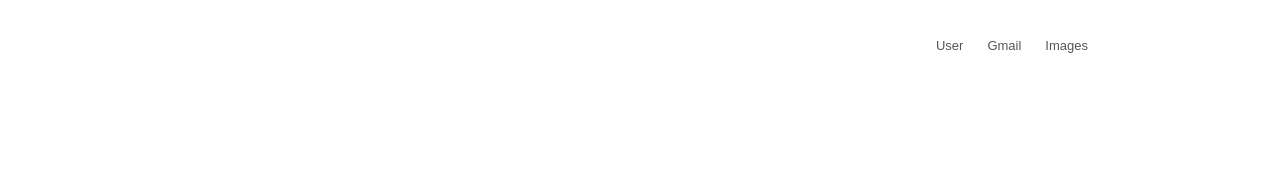
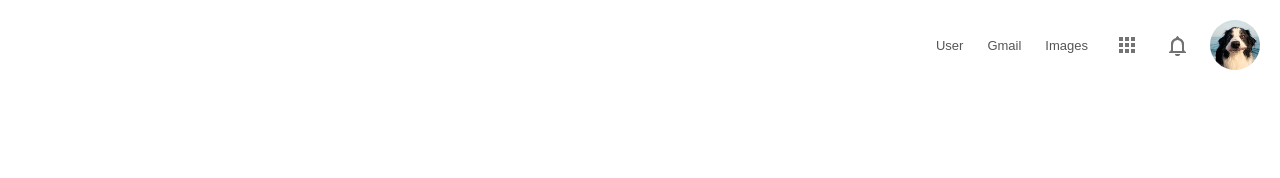
Before and after one commit to hp-4k/google-homepage, a plain HTML site: page index.html in a window 1280 px wide. Shown: the top 178 px of the page. Drawn offline with Linux system fonts and the light colour scheme.

Commit message:
fix an issue with displaying images

```diff
--- a/css/main.css
+++ b/css/main.css
@@ -25,18 +25,18 @@ li div {
 }
 
 #menu_icon {
-	background-image: url('images/icons.png');
+	background-image: url(../images/icons.png);
 	background-position: -132px -38px;
 	opacity: .55;
 }
 
 #bell_icon {
-	background-image: url('images/icons.png');
+	background-image: url(../images/icons.png);
 	opacity: .55;
 }
 
 #user_icon {
-	background-image: url('images/user_icon.png');
+	background-image: url(../images/user_icon.png);
 	background-size: 50px 50px;
 	width: 50px; height: 50px;
 	border-radius: 25px;
```
